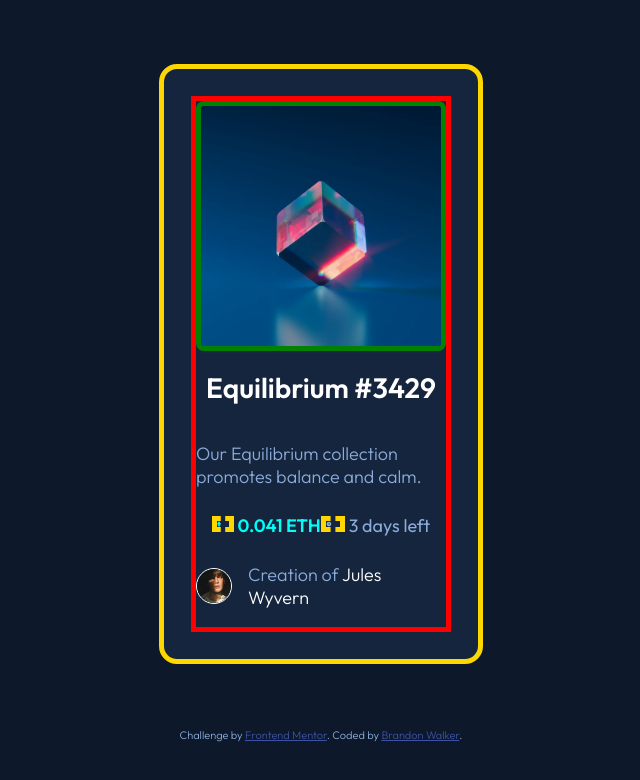
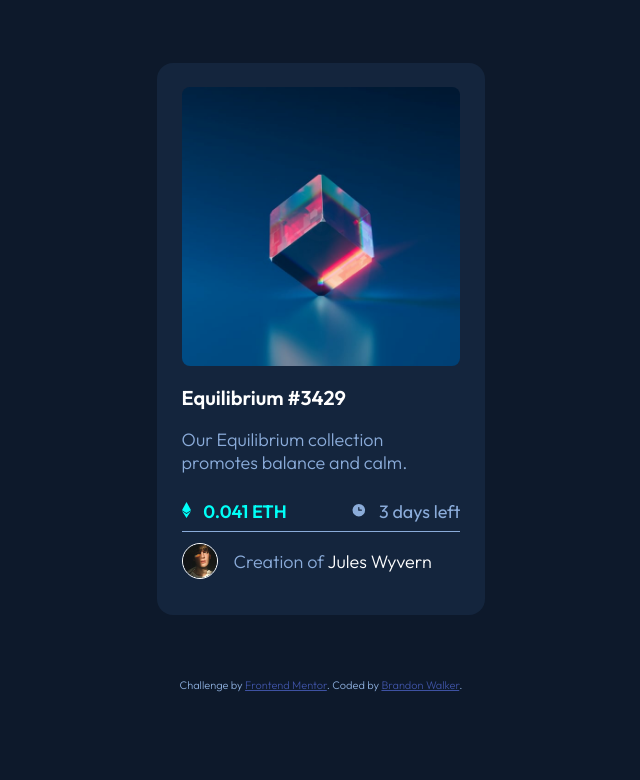
Before and after one commit to walker861/FEMNFTPreviewCard, a plain HTML site: page index.html in a window 1280 px wide. Shown: the whole page, without its empty margins (319-959 px from the left). Drawn offline with Linux system fonts and the light colour scheme.

Commit message:
corrected css and html file

```diff
--- a/index.html
+++ b/index.html
@@ -1,21 +1,23 @@
 <!DOCTYPE html>
 <html lang="en">
-
 <head>
   <meta charset="UTF-8">
-    <meta name="viewport" content="width=device-width, initial-scale=1.0">
+  <meta name="viewport" content="width=device-width, initial-scale=1.0"> <!-- displays site properly based on user's device -->
+
   <link rel="icon" type="image/png" sizes="32x32" href="./images/favicon-32x32.png">
+
   <link rel="stylesheet" href="style.css">
+
   <title>Frontend Mentor | NFT preview card component</title>
+
 </head>
-
 <body>
   <div class="container">
     <div class="card">
+      <div class="main-img">
         <img class="equilibrium" src="images/image-equilibrium.jpg" alt="equilibrium cube image">
-        <div class="overlay">
         <img class="view" src="images/icon-view.svg">
-        </div><!--close overlay-->
+      </div>
 
       <h1 class="title">Equilibrium #3429</h1>
       <p class="description">Our Equilibrium collection promotes balance and calm.</p>
@@ -24,23 +26,22 @@
         <div id="balance">
           <img class="icon ethereum" src="images/icon-ethereum.svg" alt="ethereum icon">
           <span class="balance">0.041 ETH</span>
-          </div><!--close balance-->
+        </div>
         <div id="time">
           <img class="icon clock" src="images/icon-clock.svg" alt="clock icon">
           <span class="time">3 days left</span>
-          </div><!--close time-->
-        </div><!--close stats-->
+        </div>
+      </div>
       <div class="author">
         <img class="avatar" src="images/image-avatar.png">
         <p class="creator">Creation of <span class="name">Jules Wyvern</span></p>
-        </div><!--close author-->
-      </div><!--close card-->
-    </div><!--close container-->
+      </div>
+    </div>
+  </div>
 
-    <footer class="attribution">
+  <div class="attribution">
     Challenge by <a href="https://www.frontendmentor.io?ref=challenge" target="_blank">Frontend Mentor</a>.
     Coded by <a href="#">Brandon Walker</a>.
-    </footer>
+  </div>
 </body>
-
 </html>
--- a/style.css
+++ b/style.css
@@ -5,81 +5,62 @@
 }
 
 html {
-	font-family: 'Outfit', sans-serif;
-	font-size: 18px;
-	font-weight: 300;
-	color: hsl(215, 51%, 70%);
+	margin: 0;
+	padding: 0;
 }
 
 body {
-	margin: 0;
 	background-color: hsl(217, 54%, 11%);
-}
+	color: hsl(215, 51%, 70%);
+	font-family: 'Outfit', sans-serif;
+	font-size: 1.125rem;
+	font-weight: 300;
 
-.container {
-	border: 5px solid gold;
-
-	margin-inline: auto;
-	margin-block: 5%;
-	padding: 1.5rem;
-	width: 18rem;
-	background-color: hsl(216, 50%, 16%);
-	border-radius: 1rem;
-}
-
-.card {
-	border: 5px solid red;
-
-	position: relative;
-	display: flex;
-	flex-direction: column;
 	justify-content: center;
 	align-items: center;
 }
 
-img {
-	border: 5px dashed gold;
+.container {
+	background-color: hsl(216, 50%, 16%);
+	padding: 1.34em;
+	margin-inline: auto;
+	margin-block: 5%;
+	width: 20.44rem;
+	border-radius: 1rem;
+
+	display: flex;
+	flex-direction: column;
+}
+
+.main-img {
+	position: relative;
 }
 
 .equilibrium {
-	border: 5px solid green;
-
 	width: 100%;
 	height: auto;
-	border-radius: 8px;
-}
-
-.overlay {
-	border: 5px solid white;
-
-	position: absolute;
-	width: 100%;
-	height: 48%;
-	top: 0;
-	background-color: hsl(178, 100%, 50%);
-	border-radius: 8px;
-	opacity: 1%;
-	cursor: pointer;
+	border-radius: 0.5rem;
 }
 
 .view {
-	position: relative;
-	top: 40%;
-	left: 38%;
+	position: absolute;
+	padding: 7.19rem;
+	top: 0;
+	left: 0;
+	background-color: hsla(178, 100%, 50%, 0.6);
+	border-radius: 0.5rem;
+	opacity: 1%;
+	cursor: pointer;
 }
 
 .view:hover {
 	opacity: 100%;
 }
 
-.overlay:hover {
-	opacity: 50%;
-}
-
 h1 {
 	color: hsl(0, 0%, 100%);
 	font-weight: 600;
-	font-size: 28px;
+	font-size: 1.25rem;
 	cursor: pointer;
 }
 
@@ -90,12 +71,13 @@ h1:hover {
 .stats {
 	display: flex;
 	justify-content: space-between;
-	padding: 8px 0px;
+	padding: 0.5rem 0;
+	border-bottom: 1px solid hsl(215, 51%, 70%);
 }
 
 .icon {
-	padding-right: 8px;
-	height: 16px;
+	padding-right: 0.5rem;
+	height: 1rem;
 }
 
 #balance #time {
@@ -111,18 +93,14 @@ h1:hover {
 	font-weight: 400;
 }
 
-.break {
-	border: 1px solid hsl(215, 51%, 70%);
-}
-
 .avatar {
 	border: 1px solid hsl(0, 0%, 100%);
-	border-radius: 100px;
+	border-radius: 10rem;
 	height: 2em;
 }
 
 .creator {
-	padding-left: 16px;
+	padding-left: 1rem;
 }
 
 .name {
```
Lines whose indentation alone changed are shown as unchanged.
